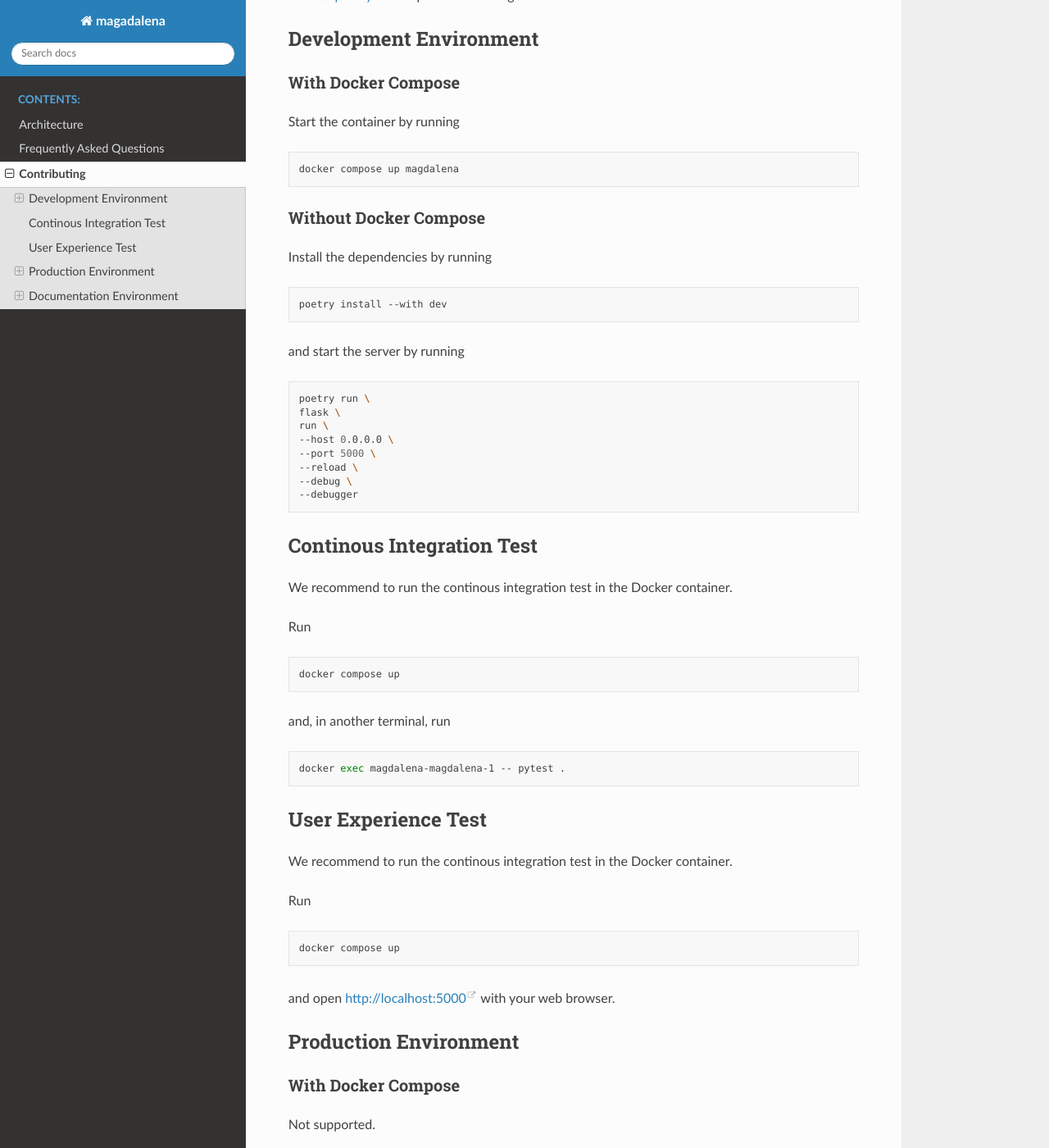
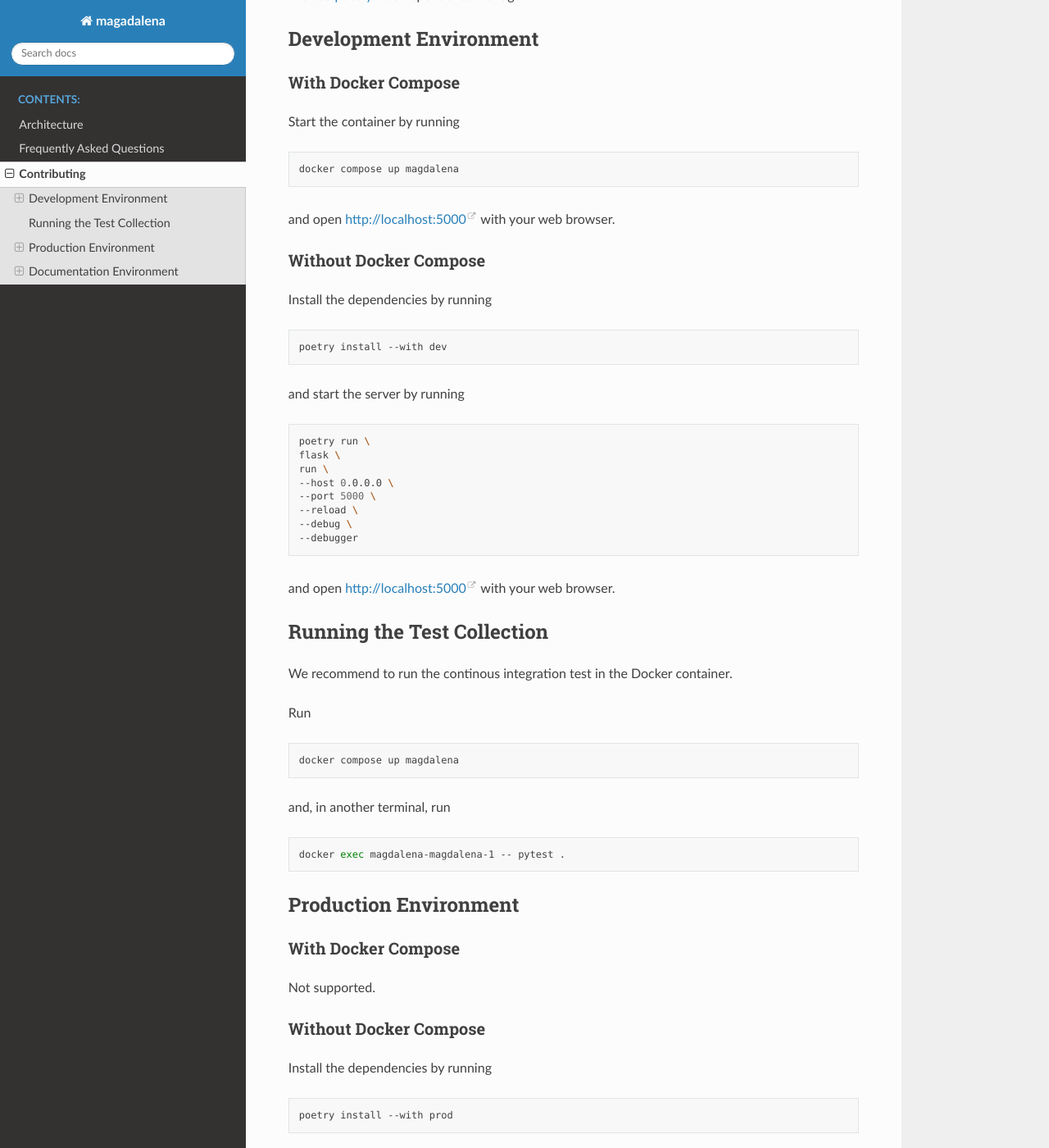
Before and after one commit to gesiscss/magdalena, a Sphinx documentation site: the page built from docs/source/contributing.rst, in a window 1280 px wide and 1400 px high, scrolled down 228 px. Shown: the whole window at 82% size. Built offline with Sphinx 7.4.7 and the Read the Docs theme 2.0.0, drawn with Linux system fonts in a browser that asks for light colours; some of the changed text lies outside the part shown.

Commit message:
Re-write contributing

```diff
--- a/docs/source/contributing.rst
+++ b/docs/source/contributing.rst
@@ -14,6 +14,8 @@
 .. code:: bash
 
     docker compose up magdalena
+
+and open http://localhost:5000 with your web browser.
 
 Without Docker Compose
 ^^^^^^^^^^^^^^^^^^^^^^
@@ -37,8 +39,10 @@
     --debug \
     --debugger
 
-Continous Integration Test
---------------------------
+and open http://localhost:5000 with your web browser.
+
+Running the Test Collection
+----------------------------
 
 We recommend to run the continous integration test in the Docker
 container.
@@ -47,27 +51,13 @@
 
 .. code:: bash
 
-   docker compose up
+   docker compose up magdalena
 
 and, in another terminal, run
 
 .. code:: bash
 
    docker exec magdalena-magdalena-1 -- pytest .
-
-User Experience Test
---------------------
-
-We recommend to run the continous integration test in the Docker
-container.
-
-Run
-
-.. code:: bash
-
-   docker compose up
-
-and open http://localhost:5000 with your web browser.
 
 Production Environment
 ----------------------
@@ -95,6 +85,8 @@
     --workers=2 \
     --bind 0.0.0.0:5000 \
     'wsgi:app'
+
+and open http://localhost:5000 with your web browser.
 
 Documentation Environment
 -------------------------
```
